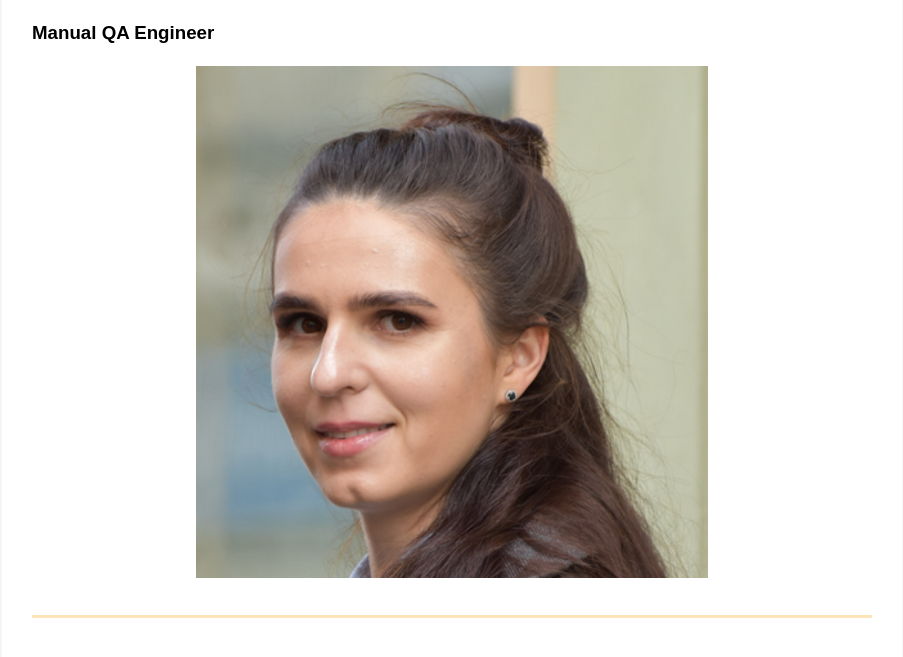
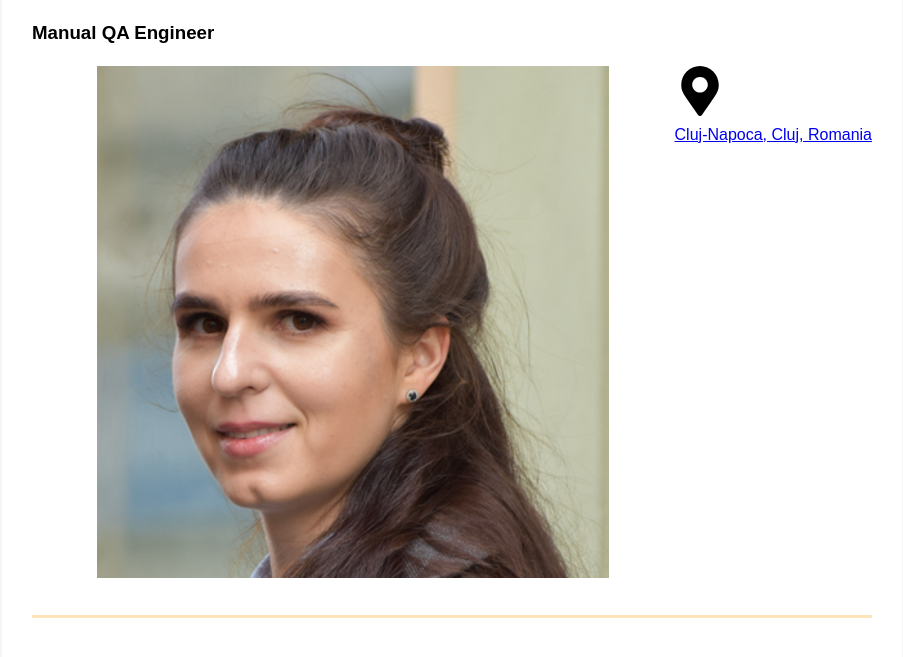
Before and after one commit to AnnaRomaniuta/Romaniuta-homepage, a plain HTML site: page index.html in a window 1280 px wide. Shown: the part 153-810 px from the top of the page, without its empty margins (188-1091 px from the left). Drawn offline with Linux system fonts and the light colour scheme.

Commit message:
Added location to contact info block

```diff
--- a/index.html
+++ b/index.html
@@ -11,7 +11,7 @@
     <div class="resume">
       <div class="container">
         <div class="resume__block">
-        <h1 class="contact-info__header">Anna Romaniuta</h1>
+          <h1 class="contact-info__header">Anna Romaniuta</h1><p></p>
           <h3 class="contact-info__sub-header">Manual QA Engineer</h3>
 
           <div class="contact_info_container fh">
@@ -25,7 +25,27 @@
               />
             </div>
 
-          <div class="contact-info__block"></div>
+            <div class="contact-info__block">
+              <a href="https://maps.app.goo.gl/dVPThgtqbezLuLmH7" rel="author" class="contact-info__item">
+                <div class="contact-info__item-icon-wrapper">
+                  <svg
+                  class="contact-info__item-icon"
+                  xmlns="http://www.w3.org/2000/svg"
+                  viewBox="0 0 384 512"
+                  width="50px"
+                  height="50px"
+                  >
+                  <path
+                  d="M172.268 501.67C26.97 291.031 0 269.413 0 192 0 85.961 85.961 0 192
+                  0s192 85.961 192 192c0 77.413-26.97 99.031-172.268 309.67-9.535
+                  13.774-29.93 13.773-39.464 0zM192 272c44.183 0 80-35.817
+                  80-80s-35.817-80-80-80-80 35.817-80 80 35.817 80 80 80z"
+                  ></path>
+                </svg>
+              </div>
+              <span>Cluj-Napoca, Cluj, Romania</span>
+            </a>
+          </div>
         </div>
       </div>
     </div>
```
Lines whose indentation alone changed are shown as unchanged.
